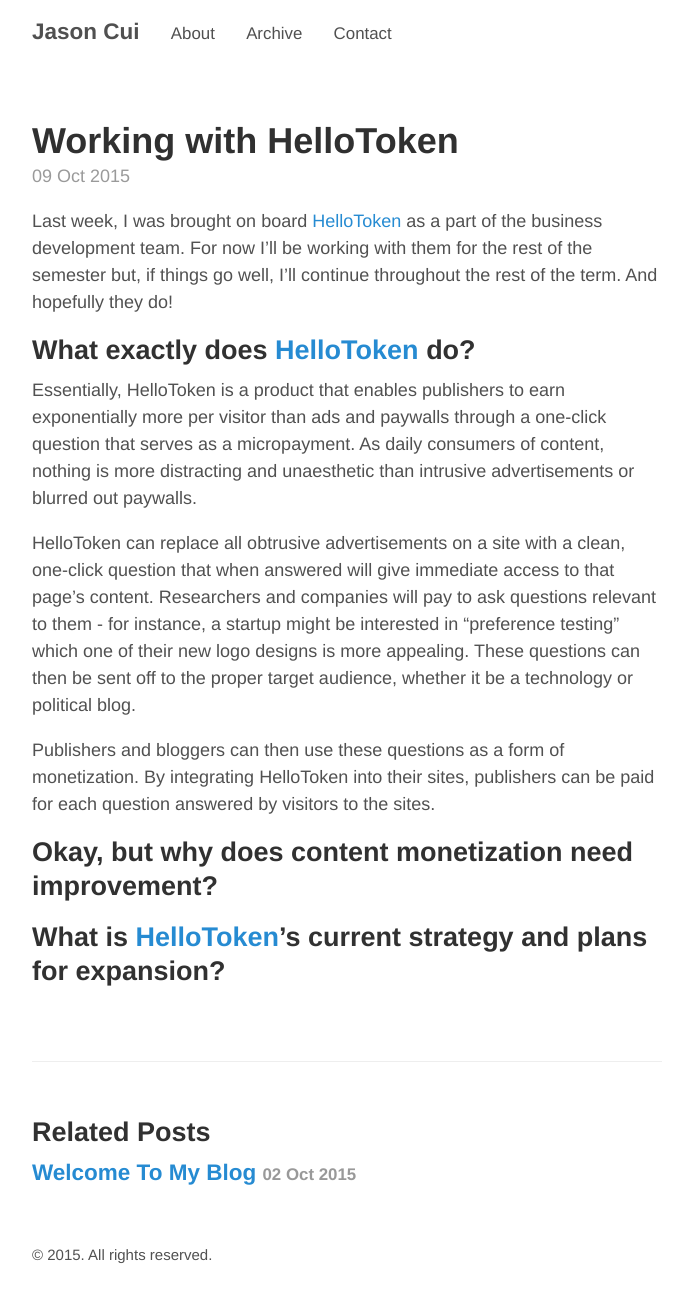
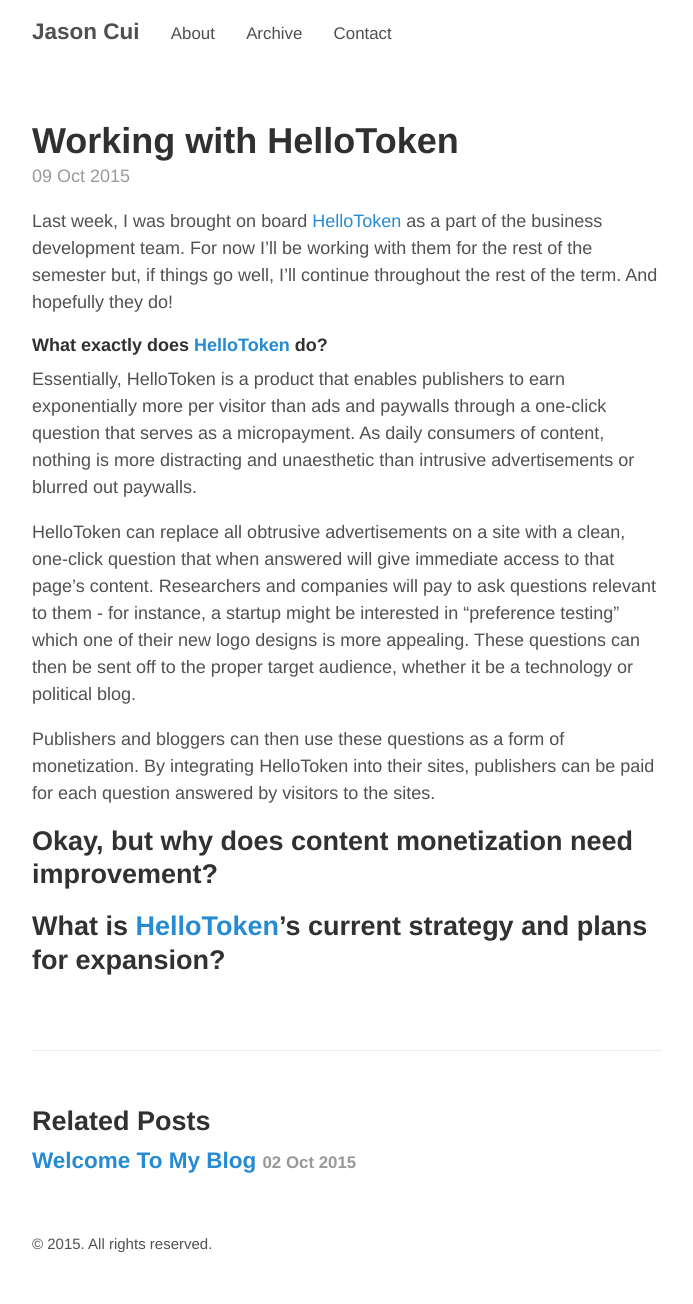
Before and after one commit to jasoncui/jasoncui.github.io, a Jekyll site: the page built from _posts/2015-10-09-working-with-hellotoken.md, in a window 1280 px wide. Shown: the whole page, without its empty margins (293-986 px from the left). Built offline with Jekyll 4.4.1, drawn with Linux system fonts in a browser that asks for light colours.

Commit message:
new heading

```diff
--- a/_posts/2015-10-09-working-with-hellotoken.md
+++ b/_posts/2015-10-09-working-with-hellotoken.md
@@ -5,7 +5,7 @@
 
 Last week, I  was brought on board [HelloToken](http://www.hellotoken.com) as a part of the business development team. For now I'll be working with them for the rest of the semester but, if things go well, I'll continue throughout the rest of the term. And hopefully they do!
 
-## What exactly does [HelloToken](http://www.hellotoken.com) do?
+#### What exactly does [HelloToken](http://www.hellotoken.com) do?
 
 Essentially, HelloToken is a product that enables publishers to earn exponentially more per visitor than ads and paywalls through a one-click question that serves as a micropayment. As daily consumers of content, nothing is more distracting and unaesthetic than intrusive advertisements or blurred out paywalls.
 
```
